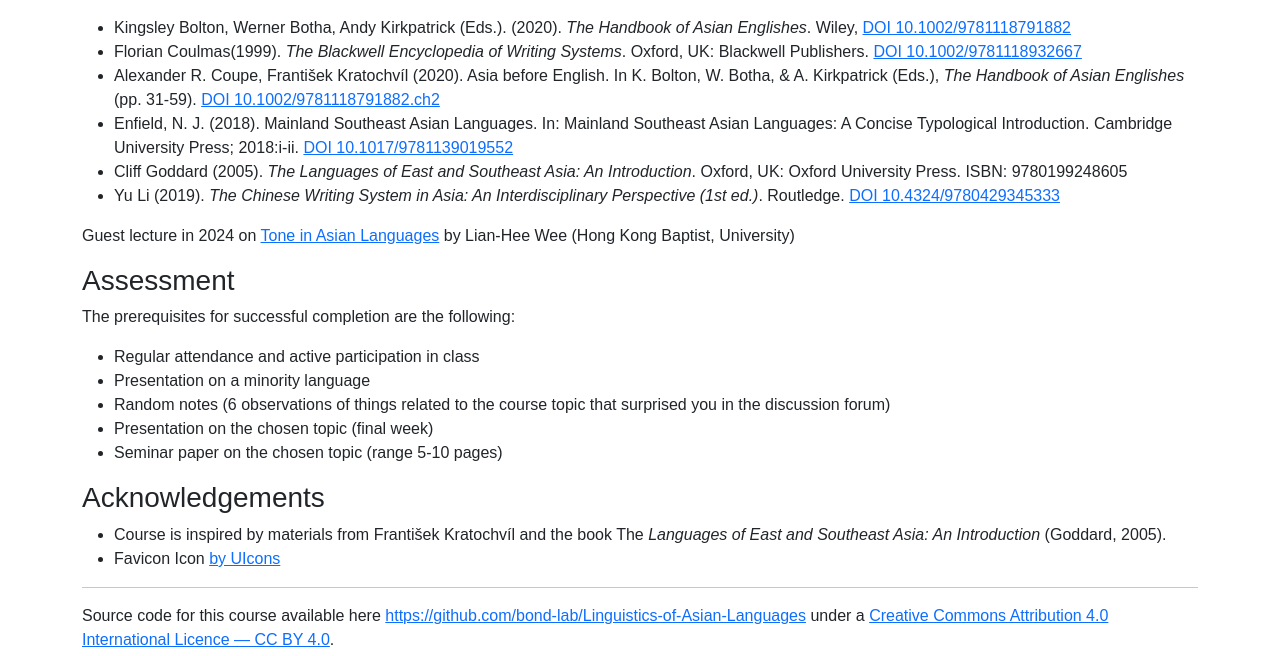
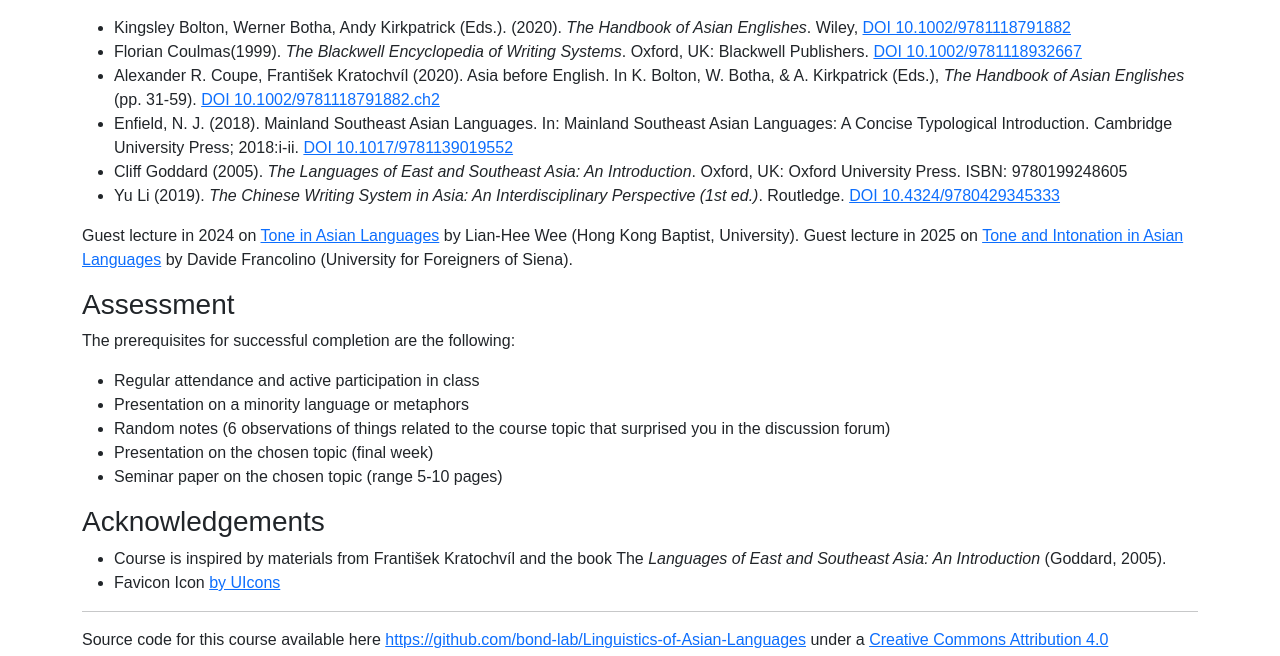
Before and after one commit to bond-lab/Linguistics-of-Asian-Languages, a Flask app: page / in a window 1280 px wide. Shown: the part 1224-1880 px from the top of the page. Run offline with Flask 3, Linux system fonts and the light colour scheme.

Commit message:
note the 2025 guest lecture, and trim the metaphor deck
- index: credit Davide Francolino's 2025 guest lecture on tone and
  intonation alongside Lian-Hee Wee's 2024 one, and allow the first
  presentation to be on metaphors as well as on a minority language.
- metaphor deck: cite Fellbaum and FrameNet where WordNet and FrameNet
  are mentioned, break the Lakoff quotation over two lines, and comment
  out the DESIRE is HUNGER, ARGUMENT is WAR and Cohen frames.
- requirements: add flask explicitly (it came in only as a frozen-flask
  dependency).

Builds clean at 60 pages with all citations resolving.  metaphor.pdf is
not rebuilt here, so the published deck still has the three commented-out
frames (63 pages).

Co-Authored-By: Claude Opus 5 (1M context) <noreply@anthropic.com>

```diff
--- a/docs/index.html
+++ b/docs/index.html
@@ -270,7 +270,8 @@ ISBN: 9780199248605
  </ul>
 
 <p>Guest lecture in 2024 on <a href="week/tones/index.html">Tone in Asian Languages</a> by
-Lian-Hee Wee (Hong Kong Baptist, University)
+  Lian-Hee Wee (Hong Kong Baptist, University).  Guest lecture in 2025 on   <a href="static/pdf/Francolino_Bond.pdf">Tone and Intonation in Asian Languages</a> by
+  Davide Francolino (University for Foreigners of Siena).
 
 <h3>Assessment</h3>
 
@@ -278,7 +279,7 @@ Lian-Hee Wee (Hong Kong Baptist, University)
 
 <ul>
   <li> Regular attendance and active participation in class
-  <li> Presentation on a minority language
+  <li> Presentation on a minority language or metaphors
   <li> Random notes (6 observations of things related to the course topic that surprised you in the discussion forum)
   <li> Presentation on the chosen topic (final week)
   <li> Seminar paper on the chosen topic (range 5-10 pages)
--- a/requirements.txt
+++ b/requirements.txt
@@ -1,2 +1,3 @@
+flask
 frozen-flask
 toml
--- a/web/templates/index.html
+++ b/web/templates/index.html
@@ -91,7 +91,8 @@ ISBN: 9780199248605
  </ul>
 
 <p>Guest lecture in 2024 on <a href="{{ url_for('week', week_key='tones') }}">Tone in Asian Languages</a> by
-Lian-Hee Wee (Hong Kong Baptist, University)
+  Lian-Hee Wee (Hong Kong Baptist, University).  Guest lecture in 2025 on   <a href="{{ url_for('static', filename='pdf/Francolino_Bond.pdf')}}">Tone and Intonation in Asian Languages</a> by
+  Davide Francolino (University for Foreigners of Siena).
 
 <h3>Assessment</h3>
 
@@ -99,7 +100,7 @@ Lian-Hee Wee (Hong Kong Baptist, University)
 
 <ul>
   <li> Regular attendance and active participation in class
-  <li> Presentation on a minority language
+  <li> Presentation on a minority language or metaphors
   <li> Random notes (6 observations of things related to the course topic that surprised you in the discussion forum)
   <li> Presentation on the chosen topic (final week)
   <li> Seminar paper on the chosen topic (range 5-10 pages)
```
Also changed, not shown: 1 other file.
